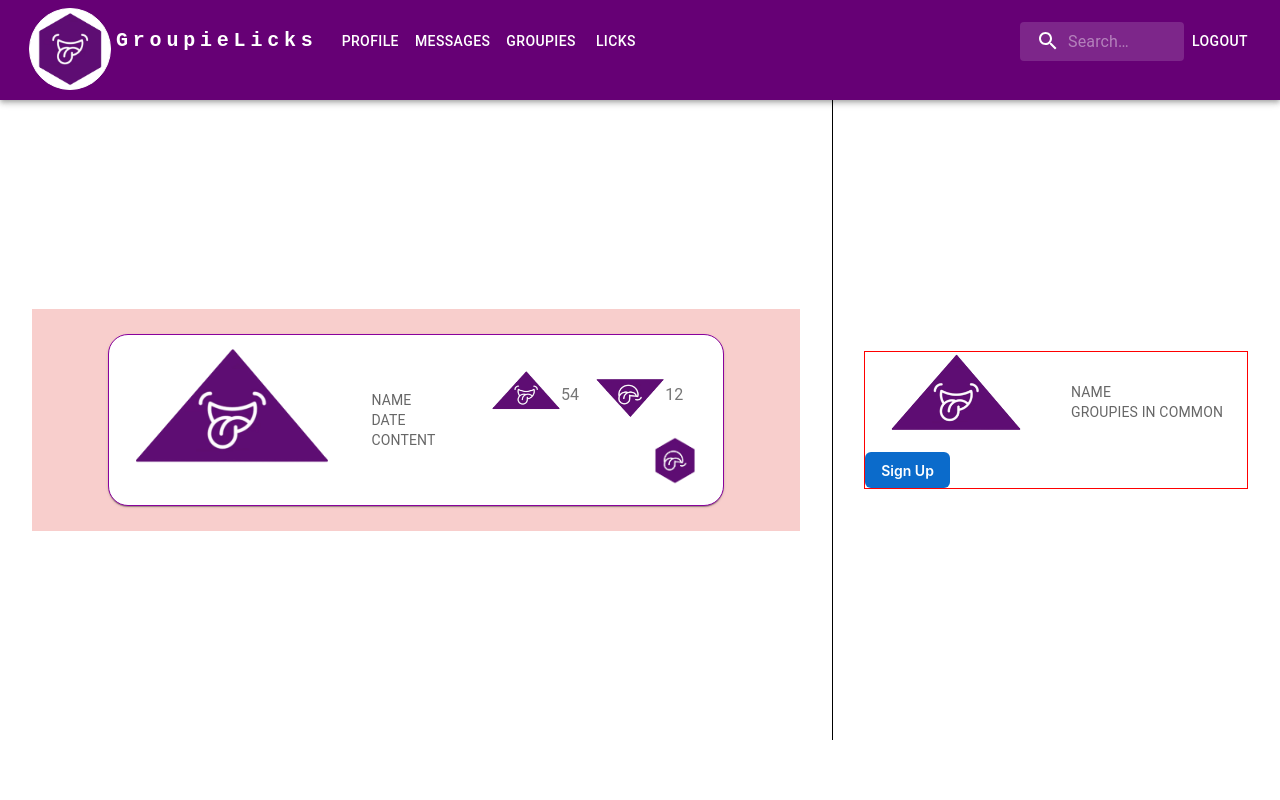
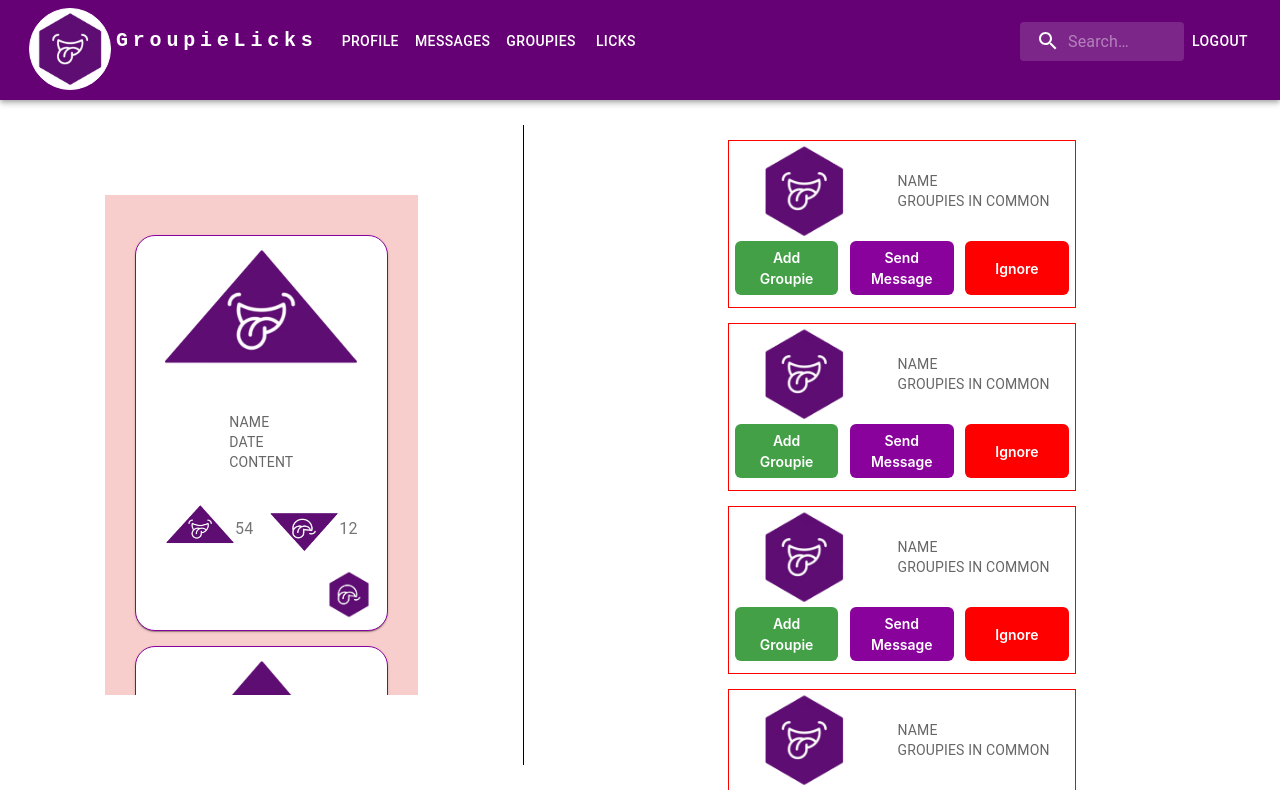
Before and after one commit to BoydBLever/Glick, a React (Create React App) app in the folder client/: page /landing in a window 1280 px wide. Built offline with nearby package versions, Linux system fonts and the light colour scheme.

Commit message:
01.30.23 PM 2

```diff
--- a/client/src/components/Enlarge.js
+++ b/client/src/components/Enlarge.js
@@ -3,19 +3,33 @@ import { Box } from "@mui/system";
 import Typography from '@mui/material/Typography';
 import Button from '@mui/joy/Button';
 
-const uplick = require('./upArrow.png');
+const uplick = require('./uplick.png');
+
+const buttonSX = {
+    mb: '12px',
+    width: '30%',
+    mx: 'auto',
+
+    color: 'white',
+    "&:hover": {
+        bgcolor: '#CA0B4A'
+    }
+}
 
 const Enlarge = () => {
     return (
         <Box sx={{
             border: 1,
+            mx: 'auto',
+            my: '15px',
             borderColor: 'red',
-            width: '100%'
+            width: '90%'
         }}>
             <Box sx={{
                 display: 'flex',
                 alignItems: 'center',
-                justifyContent: 'space-around'
+                justifyContent: 'space-between',
+                mx: '25px',
             }}>
                 <Box
                     component="img"
@@ -33,8 +47,13 @@ const Enlarge = () => {
                     <Typography variant="body2" color="text.secondary">GROUPIES IN COMMON</Typography>
                 </Box>
             </Box>
-            <Box>
-            <Button>Sign Up</Button>
+            <Box sx={{
+                display: 'flex',
+                justifyContent: 'space-between',
+            }}>
+            <Button sx={{...buttonSX, bgcolor: '#43A047',}}>Add Groupie</Button>
+            <Button sx={{...buttonSX, bgcolor: '#89029C',}}>Send Message</Button>
+            <Button sx={{...buttonSX, bgcolor: '#FF0000',}}>Ignore</Button>
             </Box>
         </Box>
     )
--- a/client/src/components/Landing.js
+++ b/client/src/components/Landing.js
@@ -8,22 +8,31 @@ const Landing = () => {
         // Everything box
         <Box sx={{
             display: 'flex',
-            alignItems: 'center',
+            alignItems: 'center'
         }}>
-            {/* PINK BOX */}
+            {/* PINK BOX OUTER */}
+            <Box>
+
                 <Box sx={{
                     bgcolor: '#F8CECC',
                     mx: 'auto',
                     width: '60%',
-                height: '300',
-                display: 'flex',
+                    height: 450,
+                    // display: 'flex',
                     justifyContent: 'center',
-                py: '25px'
+                    py: '25px',
+                    maxHeight: 450,
+                    overflow: 'auto'
                 }}>
                     {/* map recent posts */}
                     <PostCard />
+                    <PostCard />
+                    <PostCard />
+                    <PostCard />
+                    <PostCard />
 
                     {/* <ResponsiveDrawer/> */}
+                </Box>
             </Box>
             {/* DIVIDER */}
             <Box sx={{
@@ -36,12 +45,19 @@ const Landing = () => {
                 // bgcolor: '#F8CECC',
                 mx: 'auto',
                 width: '30%',
-                height: '300',
-                display: 'flex',
-                justifyContent: 'center',
-                py: '25px'
+                height: '80vh',
+                maxHeight: '80vh',
+                py: '25px',
+                overflow: 'auto',
             }}>
-                <Enlarge/>
+                <Enlarge />
+                <Enlarge />
+                <Enlarge />
+                <Enlarge />
+                <Enlarge />
+                <Enlarge />
+                <Enlarge />
+                <Enlarge />
             </Box>
         </Box>
     )
--- a/client/src/components/Login.js
+++ b/client/src/components/Login.js
@@ -1,5 +1,5 @@
 import Sheet from '@mui/joy/Sheet';
-import Typography from '@mui/joy/Typography';
+import Typography from '@mui/material/Typography';
 import FormControl from '@mui/joy/FormControl';
 import FormLabel from '@mui/joy/FormLabel';
 import Input from '@mui/joy/Input';
@@ -22,8 +22,9 @@ const inputSX = {
 }
 
 const buttonSX = {
-    mt: '1',
+    mt: '12px',
     bgcolor: '#f92f60',
+    color: 'white',
     "&:hover": {
         bgcolor: '#CA0B4A'
     }
@@ -62,7 +63,7 @@ const Login = () => {
                     alt="Uplick Logo"
                     src={logo}
                 />
-                <Typography sx={{ color: '#CA0B4A' }} level="h4">Sign In</Typography>
+                <Typography sx={{ color: '#CA0B4A' }} variant="h3">Get Cooking</Typography>
             </Box>
             <FormControl>
                 <FormLabel sx={{ color: '#CA0B4A' }}>Email</FormLabel>
--- a/client/src/components/PostCard.js
+++ b/client/src/components/PostCard.js
@@ -40,6 +40,8 @@ export default function PostCard() {
 
     return (
         <Card sx={{
+            mx: 'auto',
+            my: '15px',
             width: '80%',
             // height: '200px',
             py: '10px',
```
Lines whose indentation alone changed are shown as unchanged.
